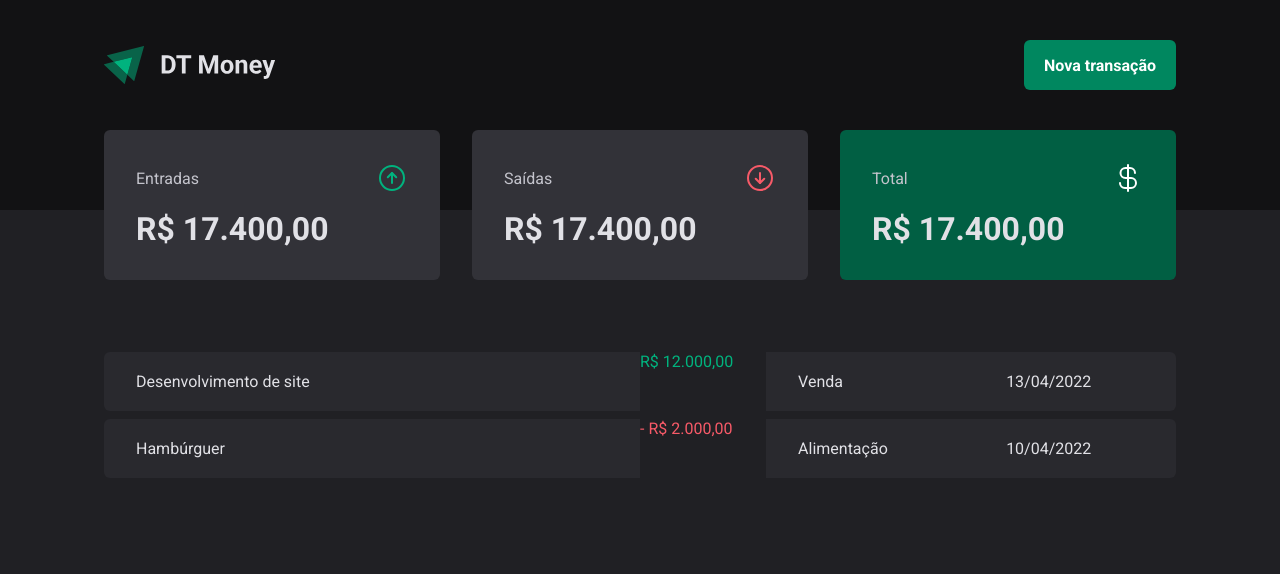
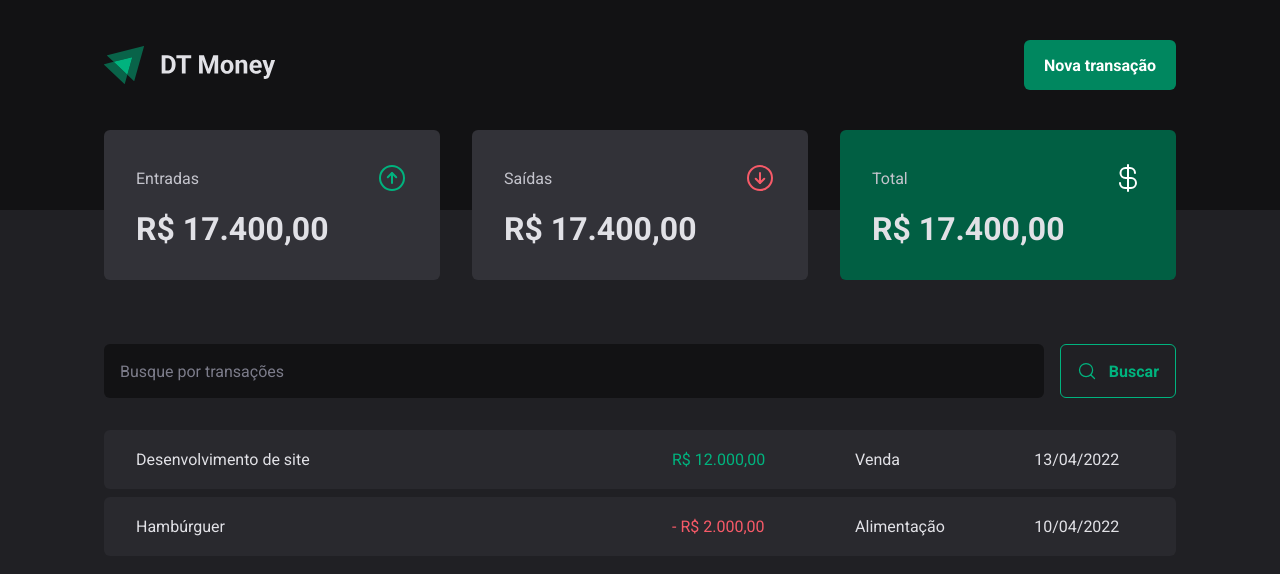
Before and after one commit to guilhermezaparoli/dt-money, a React (Vite) app: page / in a window 1280 px wide. Shown: the top 574 px of the page. Built offline with nearby package versions, Linux system fonts and the light colour scheme.

Commit message:
FEAT: transactions page and components

```diff
--- /dev/null
+++ b/src/pages/Transactions/components/SearchForm/index.tsx
@@ -0,0 +1,16 @@
+import { MagnifyingGlass } from "phosphor-react";
+import { SearchFormContainer } from "./styles";
+
+export function SearchForm() {
+
+
+    return (
+     <SearchFormContainer>
+        <input type="text"  placeholder="Busque por transações"/>
+        <button type="submit">
+            <MagnifyingGlass size={20}/>
+            Buscar
+        </button>
+     </SearchFormContainer>
+    )
+}
--- /dev/null
+++ b/src/pages/Transactions/components/SearchForm/styles.ts
@@ -0,0 +1,39 @@
+import styled from 'styled-components';
+
+export const SearchFormContainer = styled.form`
+  display: flex;
+  gap: 1rem;
+
+  input {
+    flex: 1;
+    border-radius: 6px;
+    border: 0;
+    background-color: ${({ theme }) => theme['gray-900']};
+    color: ${({ theme }) => theme['gray-300']};
+    padding: 1rem;
+
+    &::placeholder {
+      color: ${({ theme }) => theme['gray-500']};
+    }
+  }
+
+  button {
+    display: flex;
+    align-items: center;
+    gap: 0.75rem;
+
+    border: 0;
+    padding: 1rem;
+    background: transparent;
+    border: 1px solid ${({ theme }) => theme['green-300']};
+    color: ${({ theme }) => theme['green-300']};
+    font-weight: bold;
+    border-radius: 6px;
+    transition: background-color 0.2s, color 0.2s, border-color 0.2s;
+    &:hover {
+      background: ${({ theme }) => theme['green-500']};
+      border: ${({ theme }) => theme['green-500']};
+      color: ${({ theme }) => theme.white};
+    }
+  }
+`;
--- a/src/pages/Transactions/index.tsx
+++ b/src/pages/Transactions/index.tsx
@@ -1,6 +1,11 @@
 import { Header } from '../../components/Header';
 import { Summary } from '../../components/Summary';
-import { PriceHighligth, TransactionsContainer, TransactionsTable } from './styles';
+import { SearchForm } from './components/SearchForm';
+import {
+  PriceHighligth,
+  TransactionsContainer,
+  TransactionsTable,
+} from './styles';
 
 export function Transactions() {
   return (
@@ -9,17 +14,22 @@
       <Summary />
 
       <TransactionsContainer>
+        <SearchForm />
         <TransactionsTable>
           <tbody>
             <tr>
               <td width="50%">Desenvolvimento de site</td>
-              <PriceHighligth variant='income'>R$ 12.000,00</PriceHighligth>
+              <td>
+                <PriceHighligth variant="income">R$ 12.000,00</PriceHighligth>
+              </td>
               <td>Venda</td>
               <td>13/04/2022</td>
             </tr>
             <tr>
               <td width="50%">Hambúrguer</td>
-              <PriceHighligth variant='outcome'>- R$ 2.000,00</PriceHighligth>
+              <td>
+                <PriceHighligth variant="outcome">- R$ 2.000,00</PriceHighligth>
+              </td>
               <td>Alimentação</td>
               <td>10/04/2022</td>
             </tr>
--- a/src/pages/Transactions/styles.ts
+++ b/src/pages/Transactions/styles.ts
@@ -11,7 +11,7 @@
   width: 100%;
   border-collapse: separate;
   border-spacing: 0 0.5rem;
-  /* margin-top: 1.5rem; */
+  margin-top: 1.5rem;
 
   td {
     padding: 1.25rem 2rem;
@@ -36,4 +36,5 @@
     props.variant === 'income'
       ? props.theme['green-300']
       : props.theme['red-300']};
+
 `;
```
